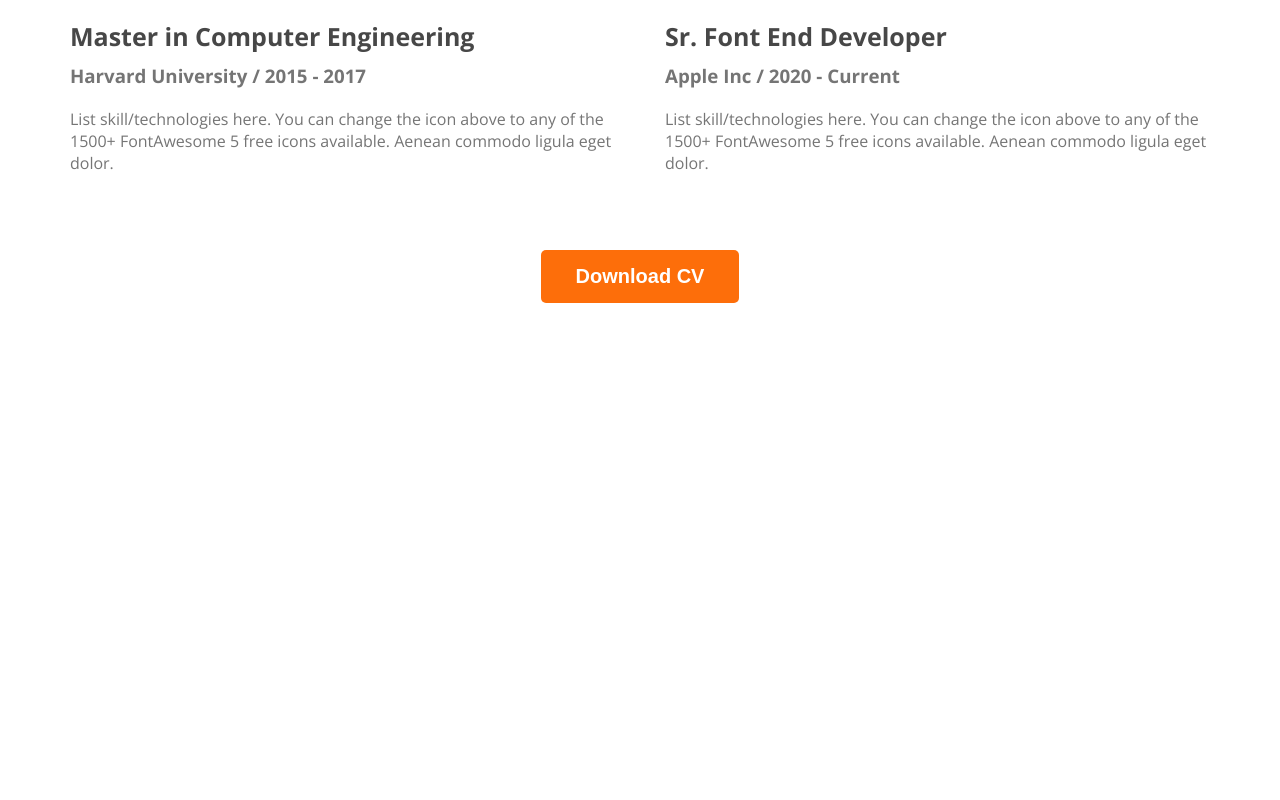
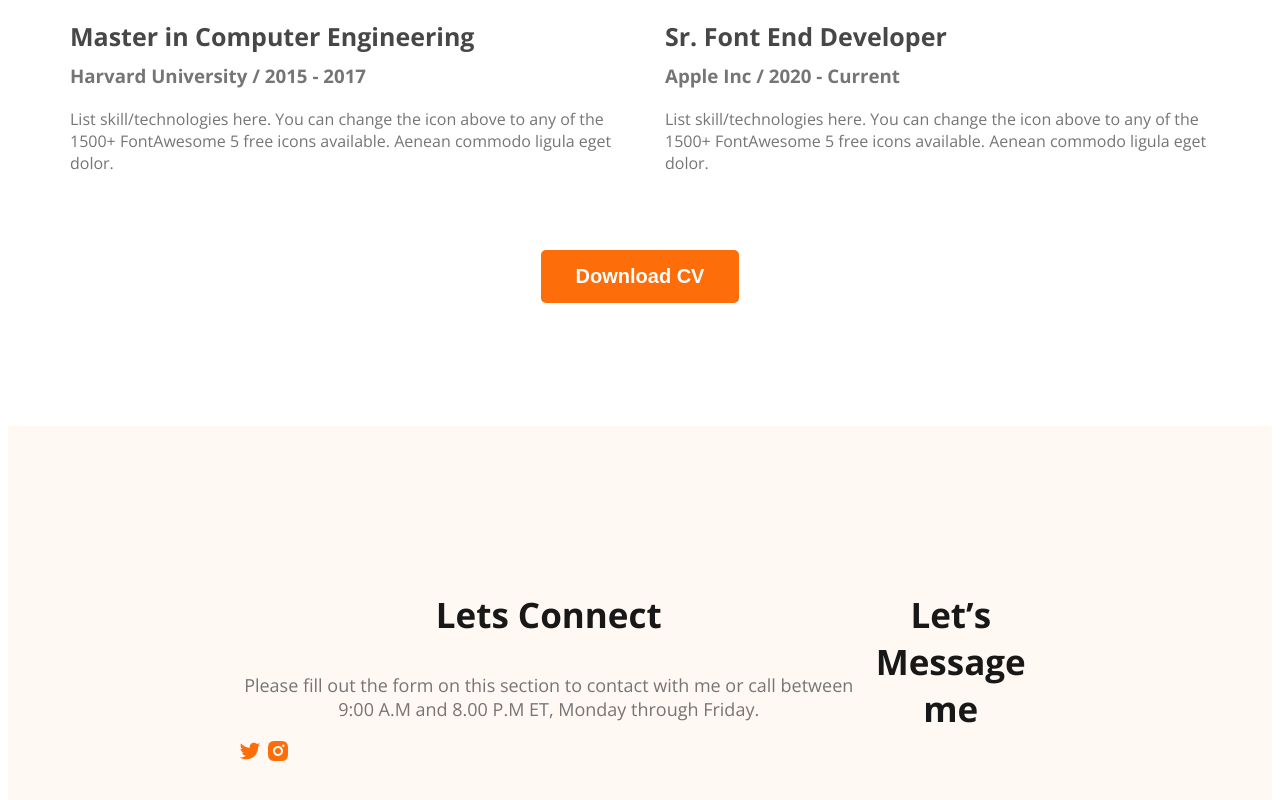
Before and after one commit to BijoyDewanjee105/Portfolio, a plain HTML site: page Index.html in a window 1280 px wide. Shown: the part 3028-3828 px from the top of the page. Before the commit the page ends 3454 px from the top, so only its background shows below. Drawn offline with nearby package versions, Linux system fonts and the light colour scheme; a web font is replaced by a local one.

Commit message:
Footer Start

```diff
--- a/Index.html
+++ b/Index.html
@@ -140,6 +140,22 @@
             </div>
         </section>
     </main>
-    <footer></footer>
+    <footer>
+        <div class="footer-column">
+            <h3 class="section-title">Lets Connect</h3>
+            <p class="section-description">
+                Please fill out the form on this section to contact with me or call between 9:00 A.M and 8.00 P.M ET, Monday through Friday.
+            </p>
+            <div class="social-links">
+
+                <a href=""><img src="./images/icons/twitter.png" alt=""></a>
+                <a href=""><img src="./images/icons/insta.png" alt=""></a>
+
+            </div>
+        </div>
+        <div class="footer-column">
+            <h3 class="section-title">Let’s Message me</h3>
+        </div>
+    </footer>
 </body>
 </html>
--- a/Styles.css
+++ b/Styles.css
@@ -181,3 +181,10 @@ margin: 130px 0;
     margin-top: 50px;
     margin-bottom: 113px;
 }
+
+footer{
+    display: flex;
+    background: #FFF8F3;
+    padding: 130px 230px;
+    margin-top: 100px;
+}
```
Also changed, not shown: images/facebook.png (added).
